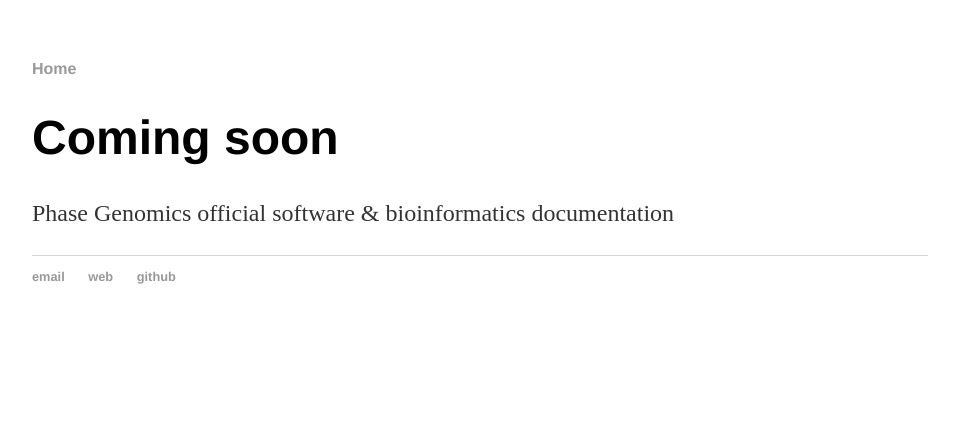
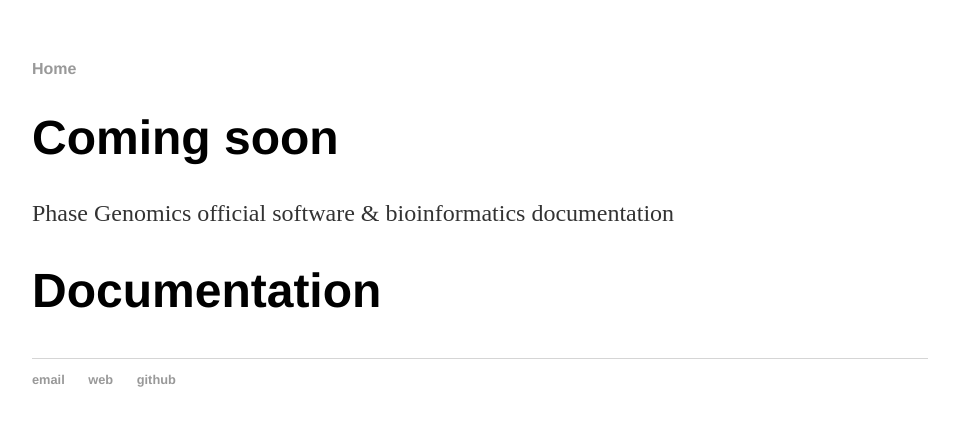
Before and after one commit to phasegenomics/phasegenomics.github.io, a Jekyll site: the page built from index.html, in a window 1280 px wide. Shown: the top 426 px of the page, without its empty margins (160-1119 px from the left). Built offline with Jekyll 4.4.1, drawn with Linux system fonts in a browser that asks for light colours.

Commit message:
Update index.html

```diff
--- a/index.html
+++ b/index.html
@@ -5,4 +5,11 @@ title: Phase Genomics Software & Bioinformatics Documentation
 <div class="blurb">
 	<h1>Coming soon</h1>
 	<p>Phase Genomics official software & bioinformatics documentation</p>
+
+	<h1>Documentation</h1>
+	<ul class="posts">
+	{% for doc in site.docs %}
+		<li><span>{{ post.date | date_to_string }}</span> » <a href="{{ post.url }}" title="{{ post.title }}">{{ post.title }}</a></li>
+	{% endfor %}
+	</ul>
 </div><!-- /.blurb -->
```
